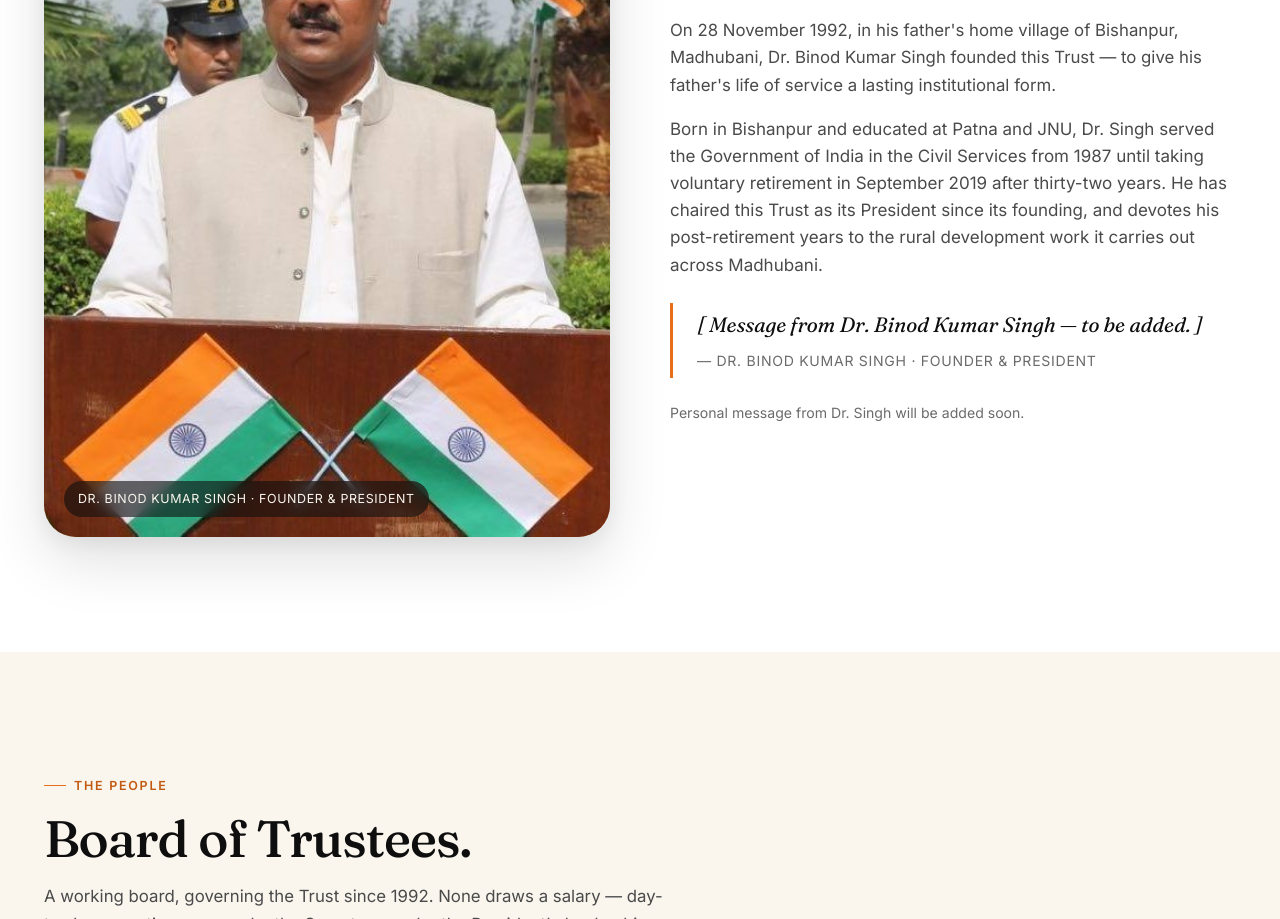
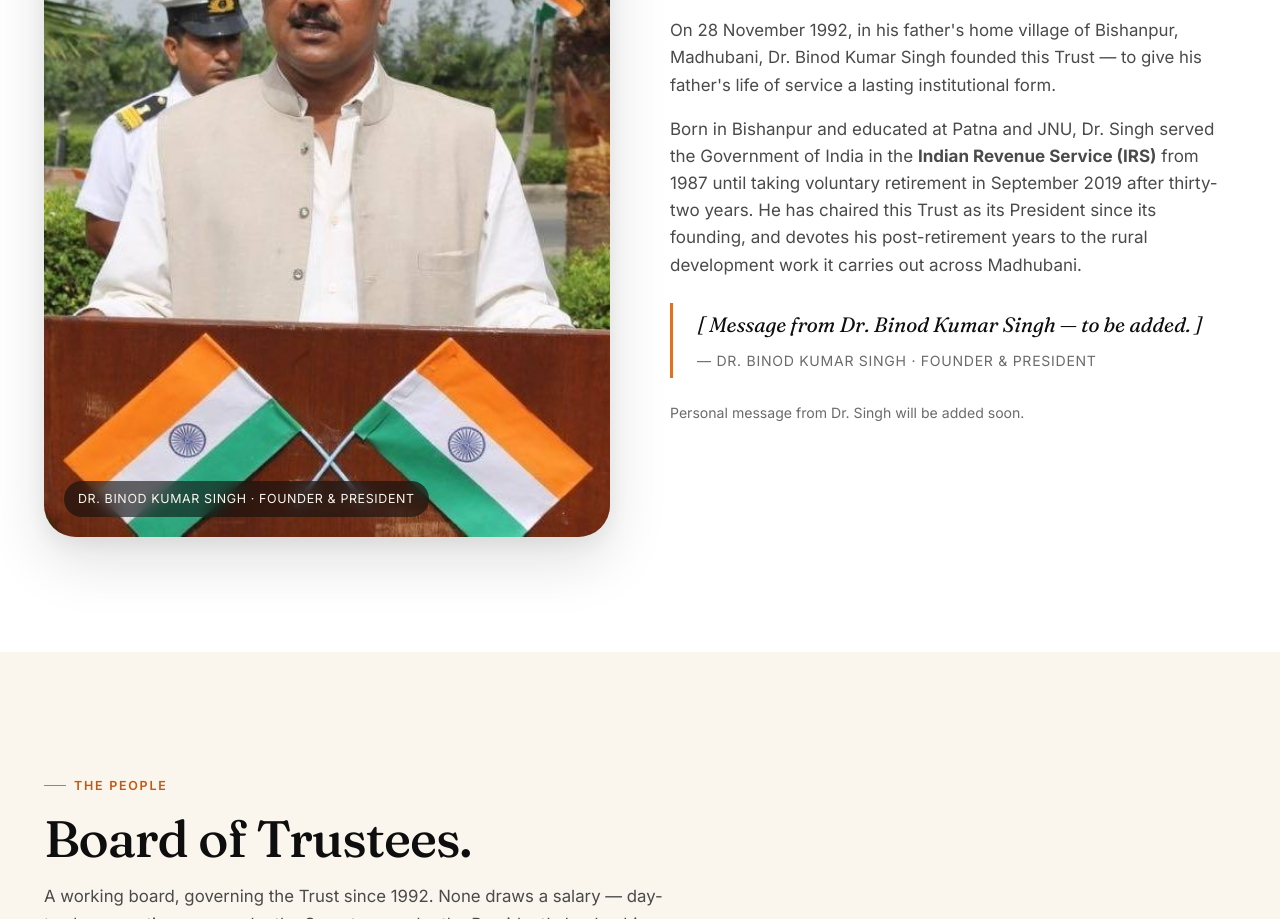
Before and after one commit to cksingh12321/mahavirtrust-site, a plain HTML site: page about.html in a window 1280 px wide. Shown: the part 3885-4804 px from the top of the page. Drawn offline with Linux system fonts and the light colour scheme.

Commit message:
edit: specify Indian Revenue Service (IRS) on About founder bio
Confirmed via the Times of India article (23 Mar 2025) which
identifies Dr. Binod Kumar Singh as 'a former Indian Revenue Service
(IRS) officer'. IRS is the specific cadre under the broader Civil
Services umbrella — being precise is better than generic.

Updates both EN and HI versions of the founder bio paragraph.

```diff
--- a/about.html
+++ b/about.html
@@ -182,7 +182,7 @@
             <span class="lang-en">On 28 November 1992, in his father's home village of Bishanpur, Madhubani, Dr. Binod Kumar Singh founded this Trust — to give his father's life of service a lasting institutional form.</span><span class="lang-hi">28 नवंबर 1992 को अपने पिता के गाँव बिशनपुर, मधुबनी में डॉ. विनोद कुमार सिंह ने इस न्यास की स्थापना की — ताकि उनके पिता की सेवा-यात्रा को एक स्थायी संस्थागत रूप मिल सके।</span>
           </p>
           <p class="mt-16">
-            <span class="lang-en">Born in Bishanpur and educated at Patna and JNU, Dr. Singh served the Government of India in the Civil Services from 1987 until taking voluntary retirement in September 2019 after thirty-two years. He has chaired this Trust as its President since its founding, and devotes his post-retirement years to the rural development work it carries out across Madhubani.</span><span class="lang-hi">बिशनपुर में जन्मे और पटना तथा जे.एन.यू. में शिक्षित डॉ. सिंह ने 1987 से सिविल सेवा में भारत सरकार की सेवा की और सितंबर 2019 में बत्तीस वर्षों के बाद स्वैच्छिक सेवानिवृत्ति ली। वे स्थापना से ही इस न्यास के अध्यक्ष रहे हैं और अपनी सेवानिवृत्ति के वर्ष मधुबनी में ग्राम विकास के कार्य को समर्पित कर रहे हैं।</span>
+            <span class="lang-en">Born in Bishanpur and educated at Patna and JNU, Dr. Singh served the Government of India in the <strong>Indian Revenue Service (IRS)</strong> from 1987 until taking voluntary retirement in September 2019 after thirty-two years. He has chaired this Trust as its President since its founding, and devotes his post-retirement years to the rural development work it carries out across Madhubani.</span><span class="lang-hi">बिशनपुर में जन्मे और पटना तथा जे.एन.यू. में शिक्षित डॉ. सिंह ने 1987 से <strong>भारतीय राजस्व सेवा (IRS)</strong> में भारत सरकार की सेवा की और सितंबर 2019 में बत्तीस वर्षों के बाद स्वैच्छिक सेवानिवृत्ति ली। वे स्थापना से ही इस न्यास के अध्यक्ष रहे हैं और अपनी सेवानिवृत्ति के वर्ष मधुबनी में ग्राम विकास के कार्य को समर्पित कर रहे हैं।</span>
           </p>
           <div class="quote-block">
             <p><span class="lang-en">[ Message from Dr. Binod Kumar Singh — to be added. ]</span><span class="lang-hi">[ डॉ. विनोद कुमार सिंह का संदेश — शीघ्र जोड़ा जाएगा। ]</span></p>
```
